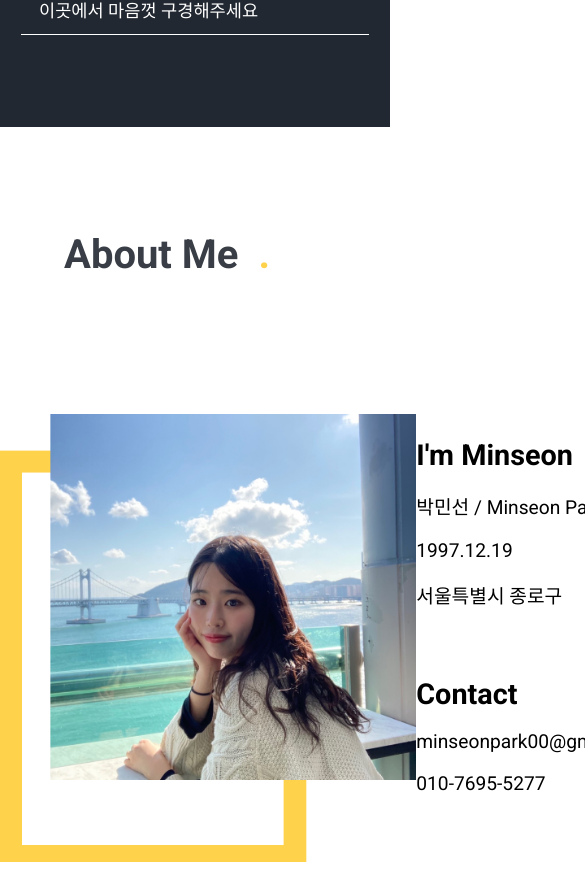
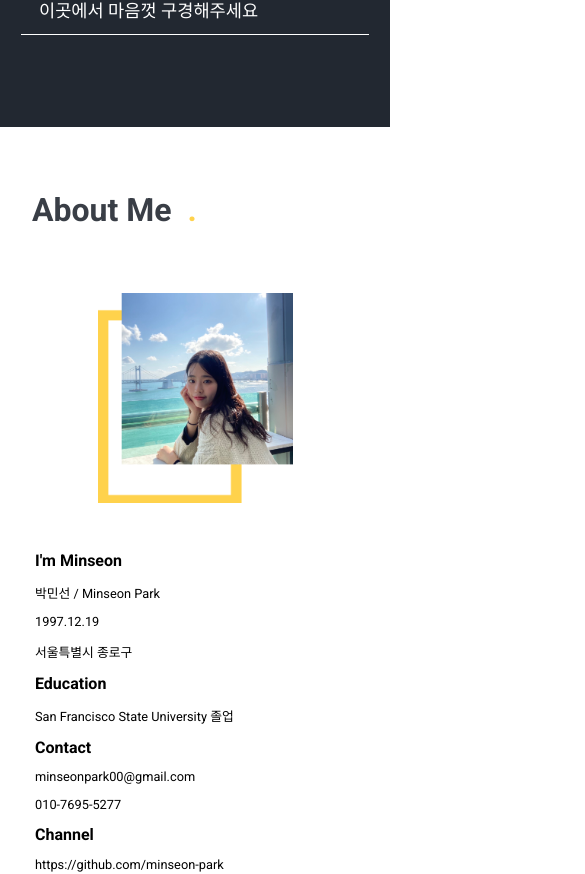
Before and after one commit to minseon-park/portfolio, a React (Create React App) app: page / in a window 390 px wide. Shown: the part 737-1611 px from the top of the page, 585 px wide, since content can reach past the window. Built offline with nearby package versions, Linux system fonts and the light colour scheme.

Commit message:
modify screen size

```diff
--- a/src/styles/About.module.css
+++ b/src/styles/About.module.css
@@ -1,5 +1,8 @@
 .about {
   height: 55rem;
+  width: 100%;
+  display: flex;
+  flex-direction: column;
 }
 .aboutTitle {
   display: flex;
@@ -42,3 +45,32 @@
   color: #ffd24c;
   margin-left: 0.5em;
 }
+
+@media (max-width: 650px) {
+  .aboutContainer {
+    flex-direction: column;
+    justify-content: space-around;
+    align-items: center;
+    padding-top: 0;
+  }
+  .aboutTitle {
+    font-size: 2em;
+    padding: 2rem;
+  }
+  .aboutImg {
+    width: 50%;
+    height: 50%;
+  }
+  .infoContainer {
+    width: 100%;
+    align-items: center;
+    padding-top: 3rem;
+  }
+  .firstRow,
+  .secondRow {
+    flex-direction: column;
+    align-items: center;
+    justify-content: center;
+    width: 100%;
+  }
+}
--- a/src/styles/Nav.module.css
+++ b/src/styles/Nav.module.css
@@ -25,8 +25,11 @@
 
 @media (max-width: 650px) {
   .nav {
-    font-size: 0.9em;
+    font-size: 1em;
     height: 4rem;
+    justify-content: space-between;
+    padding-left: 2rem;
+    padding-right: 2rem;
   }
 
   .logo {
--- a/src/styles/TextBox.module.css
+++ b/src/styles/TextBox.module.css
@@ -5,3 +5,13 @@
 .textData {
   font-size: 1.2em;
 }
+
+@media (max-width: 650px) {
+  .titleText {
+    font-size: 1em;
+    font-weight: 600;
+  }
+  .textData {
+    font-size: 0.8em;
+  }
+}
```
